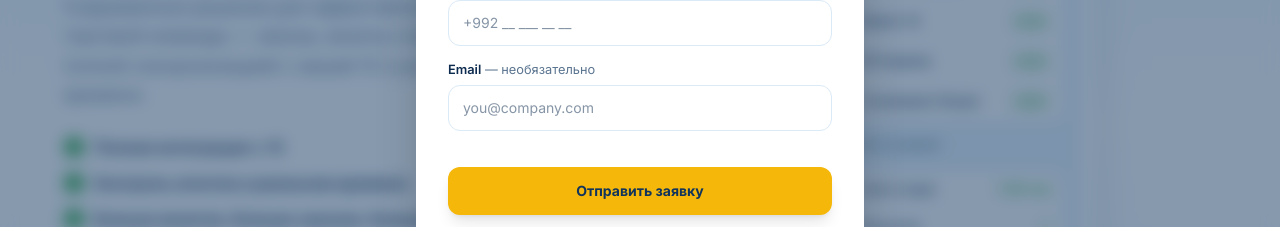
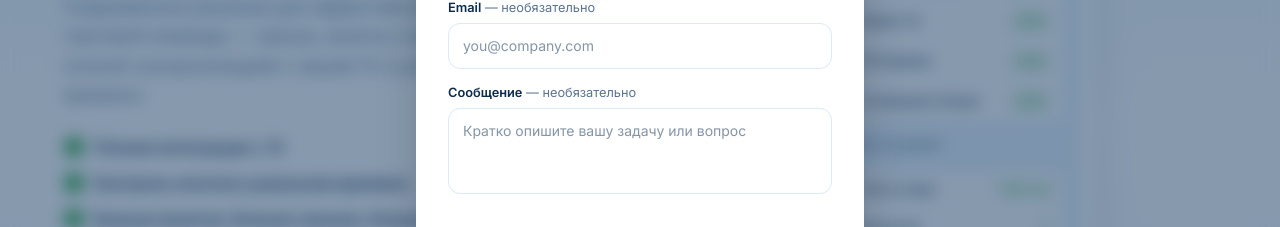
Before and after one commit to Shodikulzoda/1c-agent-pro-website, a Next.js app: page / in a window 1280 px wide. Both pictures are taken after a click on the button "Оставить заявку". Shown: the part 340-567 px from the top of the page. Built offline with nearby package versions, Linux system fonts and the light colour scheme; no server answers.

Commit message:
feat: add optional message textarea to lead form, forward to Telegram

```diff
--- a/src/app/api/lead/route.ts
+++ b/src/app/api/lead/route.ts
@@ -4,6 +4,7 @@ type LeadPayload = {
   name?: unknown;
   phone?: unknown;
   email?: unknown;
+  message?: unknown;
   recaptchaToken?: unknown;
 };
 
@@ -41,6 +42,7 @@ export async function POST(request: Request) {
   const name = asString(body.name);
   const phone = asString(body.phone);
   const email = asString(body.email);
+  const message = asString(body.message);
   const recaptchaToken = asString(body.recaptchaToken);
 
   if (name.length < 2) {
@@ -58,7 +60,7 @@ export async function POST(request: Request) {
     return NextResponse.json({ error: "Проверка капчи не пройдена." }, { status: 400 });
   }
 
-  const lead = { name, phone, email, at: new Date().toISOString() };
+  const lead = { name, phone, email, message, at: new Date().toISOString() };
 
   const tgToken = process.env.TELEGRAM_BOT_TOKEN;
   const tgChat = process.env.TELEGRAM_CHAT_ID;
@@ -70,6 +72,7 @@ export async function POST(request: Request) {
       `👤 <b>Имя:</b> ${name}`,
       `📞 <b>Телефон:</b> ${phone}`,
       email ? `📧 <b>Email:</b> ${email}` : null,
+      message ? `💬 <b>Сообщение:</b> ${message}` : null,
       "",
       `🕐 ${new Date().toLocaleString("ru-RU", { timeZone: "Asia/Dushanbe" })}`,
     ]
--- a/src/components/demo/DemoModalProvider.tsx
+++ b/src/components/demo/DemoModalProvider.tsx
@@ -154,6 +154,7 @@ function DemoDialog({ onClose }: { onClose: () => void }) {
           name: data.get("name"),
           phone: data.get("phone"),
           email: data.get("email"),
+          message: data.get("message"),
           recaptchaToken,
         }),
       });
@@ -264,6 +265,20 @@ function DemoDialog({ onClose }: { onClose: () => void }) {
                 autoComplete="email"
               />
 
+              <label htmlFor="demo-message" className="flex flex-col gap-1.5">
+                <span className="text-ink text-[0.8rem] font-semibold">
+                  {demoForm.fields.message.label}
+                  <span className="text-ink-soft font-normal"> — {demoForm.fields.message.optional}</span>
+                </span>
+                <textarea
+                  id="demo-message"
+                  name="message"
+                  rows={3}
+                  placeholder={demoForm.fields.message.placeholder}
+                  className="border-line bg-surface text-ink focus:border-brand-blue focus:ring-brand-blue/20 resize-none rounded-xl border px-3.5 py-3 text-sm outline-none focus:ring-4"
+                />
+              </label>
+
               <div ref={captchaRef} className="mt-1" />
 
               {status === "error" ? (
--- a/src/content/site.ts
+++ b/src/content/site.ts
@@ -523,6 +523,7 @@ export const demoForm = {
       ],
     },
     email: { label: "Email", placeholder: "you@company.com", optional: "необязательно" },
+    message: { label: "Сообщение", placeholder: "Кратко опишите вашу задачу или вопрос", optional: "необязательно" },
   },
   submit: "Отправить заявку",
   submitting: "Отправляем…",
```
